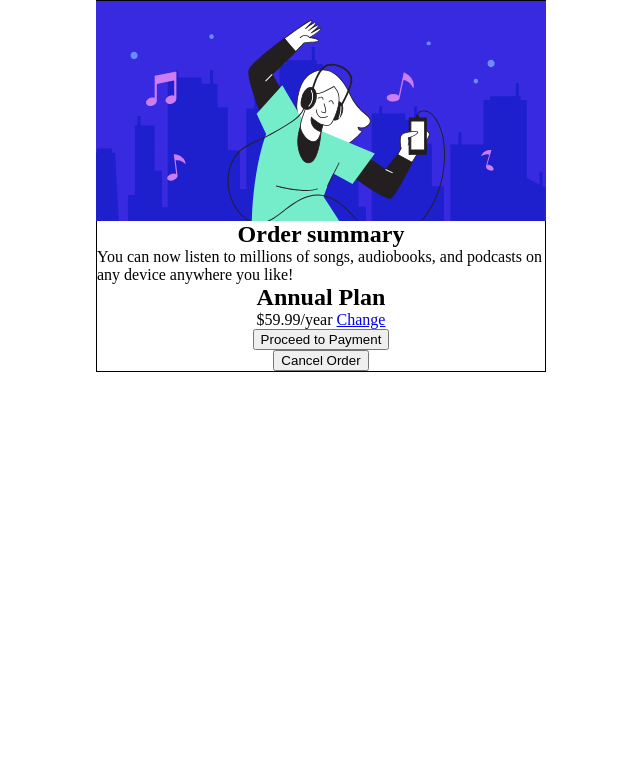
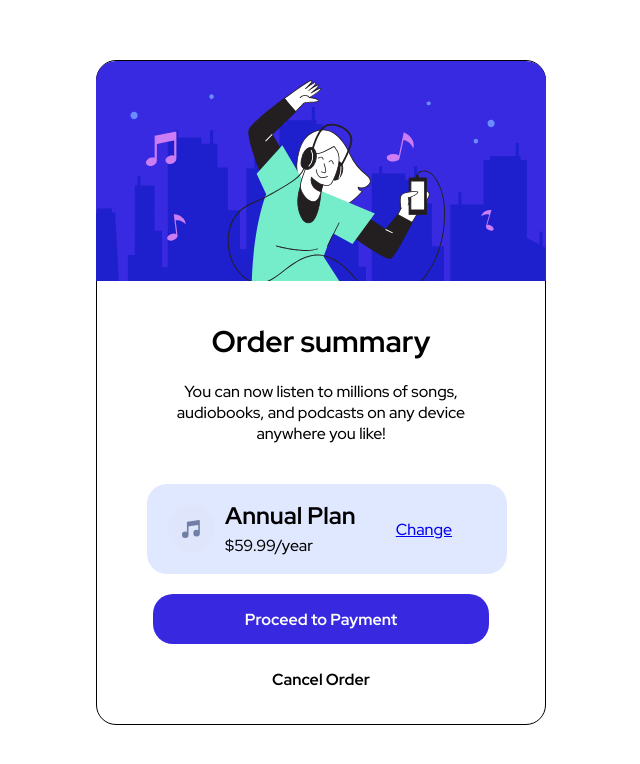
Before and after one commit to darqsa/202207-w2ch1-david-arques, a website: page html-components/order-summary-component.html in a window 1280 px wide. Shown: the whole page, without its empty margins (319-959 px from the left). Drawn offline with nearby package versions, Linux system fonts and the light colour scheme; files that its build step writes are made by us from their sources.

Commit message:
Added order-sumary styling to component

```diff
--- a/html-components/order-summary-component.html
+++ b/html-components/order-summary-component.html
@@ -6,6 +6,12 @@
     <meta name="viewport" content="width=device-width, initial-scale=1.0" />
     <link rel="shortcut icon" href="/favicon.png" type="image/x-icon" />
     <link rel="stylesheet" href="/css/style.css" />
+    <link rel="preconnect" href="https://fonts.googleapis.com" />
+    <link rel="preconnect" href="https://fonts.gstatic.com" crossorigin />
+    <link
+      href="https://fonts.googleapis.com/css2?family=Red+Hat+Display:ital,wght@0,500;0,700;1,900&display=swap"
+      rel="stylesheet"
+    />
 
     <title>Order Summary Component</title>
   </head>
@@ -13,23 +19,51 @@
     <main>
       <section class="order-summary-component-container">
         <img
+          class="order-summary-component-container__image"
           src="/images/order-summary-component/illustration-hero.svg"
           alt="Drawing of a girl dancing to music"
         />
 
-        <h1>Order summary</h1>
-        <p>
+        <h1 class="order-summary-component-container__heading">
+          Order summary
+        </h1>
+        <p class="order-summary-component-container__text">
           You can now listen to millions of songs, audiobooks, and podcasts on
           any device anywhere you like!
         </p>
-
-        <div>
-          <h2>Annual Plan</h2>
-          <span>$59.99/year</span>
-          <a href="https://open.spotify.com/">Change</a>
+        <div class="order-summary-component-container__container">
+          <div class="order-summary-component-container__plan-selector">
+            <img
+              src="/images/order-summary-component/icon-music.svg"
+              alt="Music icon"
+            />
+            <div class="order-summary-component-container__actual-plan">
+              <h2
+                class="order-summary-component-container__annual-plan-text order-summary-component-container__annual-plan-tex--title"
+              >
+                Annual Plan
+              </h2>
+              <span class="order-summary-component-container__annual-plan-text"
+                >$59.99/year</span
+              >
+            </div>
+            <a
+              class="order-summary-component-container__change-button"
+              href="https://open.spotify.com/"
+              >Change</a
+            >
+          </div>
         </div>
-        <input type="button" value="Proceed to Payment" />
-        <input type="button" value="Cancel Order" />
+        <input
+          class="order-summary-component-container__button"
+          type="button"
+          value="Proceed to Payment"
+        />
+        <input
+          class="order-summary-component-container__button order-summary-component-container__button--small"
+          type="button"
+          value="Cancel Order"
+        />
       </section>
     </main>
   </body>
--- a/sass/components/order-summary-component.scss
+++ b/sass/components/order-summary-component.scss
@@ -3,5 +3,75 @@
   flex-direction: column;
   align-items: center;
   max-width: 450px;
-  border: 0.5px solid black;
+  border: 1px solid black;
+  font-family: "Red Hat Display";
+  border-radius: 20px;
+  &__image {
+    margin-top: 0;
+    border-radius: 20px 20px 0 0;
+  }
+  &__heading {
+    font-size: 30px;
+    padding-top: 20px;
+  }
+  &__text {
+    color: black;
+    text-align: center;
+    padding: 0px 60px 40px 60px;
+  }
+  &__plan-selector {
+    margin-top: 0;
+    width: 360px;
+    padding: 0 20px 20px 20px;
+    display: flex;
+    background-color: hsl(225, 100%, 94%);
+    align-items: center;
+    border-radius: 20px;
+  }
+  &__actual-plan {
+    display: flex;
+    flex-direction: column;
+    align-items: flex-start;
+    margin-top: 0;
+    position: relative;
+    left: 10px;
+    top: -4px;
+  }
+  &__change-button {
+    position: relative;
+    left: 50px;
+  }
+  &__annual-plan-text {
+    height: 15px;
+
+    &--title {
+      font-weight: bolder;
+      font-size: large;
+    }
+  }
+  &__container {
+    margin-top: 0;
+    width: 100%;
+    margin-left: 100px;
+  }
+
+  &__button {
+    border-style: none;
+    width: 75%;
+    height: 50px;
+    background-color: hsl(245, 75%, 52%);
+    font-family: "Red Hat Display";
+    color: white;
+    border-radius: 20px;
+    font-weight: bold;
+    font-size: 16px;
+    cursor: pointer;
+
+    margin: 20px;
+    &--small {
+      margin-top: -10px;
+      color: black;
+      background-color: white;
+    }
+  }
 }
--- a/sass/style.scss
+++ b/sass/style.scss
@@ -3,6 +3,7 @@
 * {
   box-sizing: border-box;
   margin: 0;
+  margin-top: 20px;
 }
 main {
   display: flex;
```
